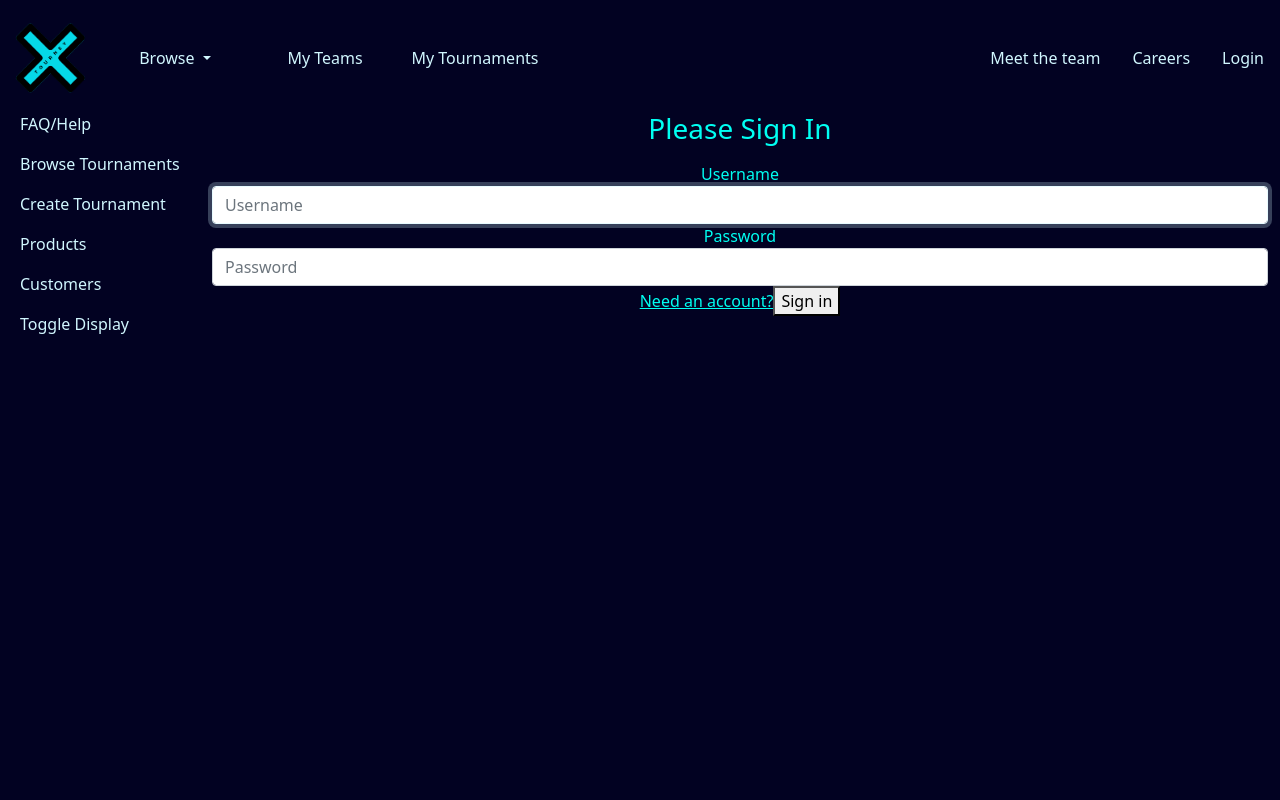
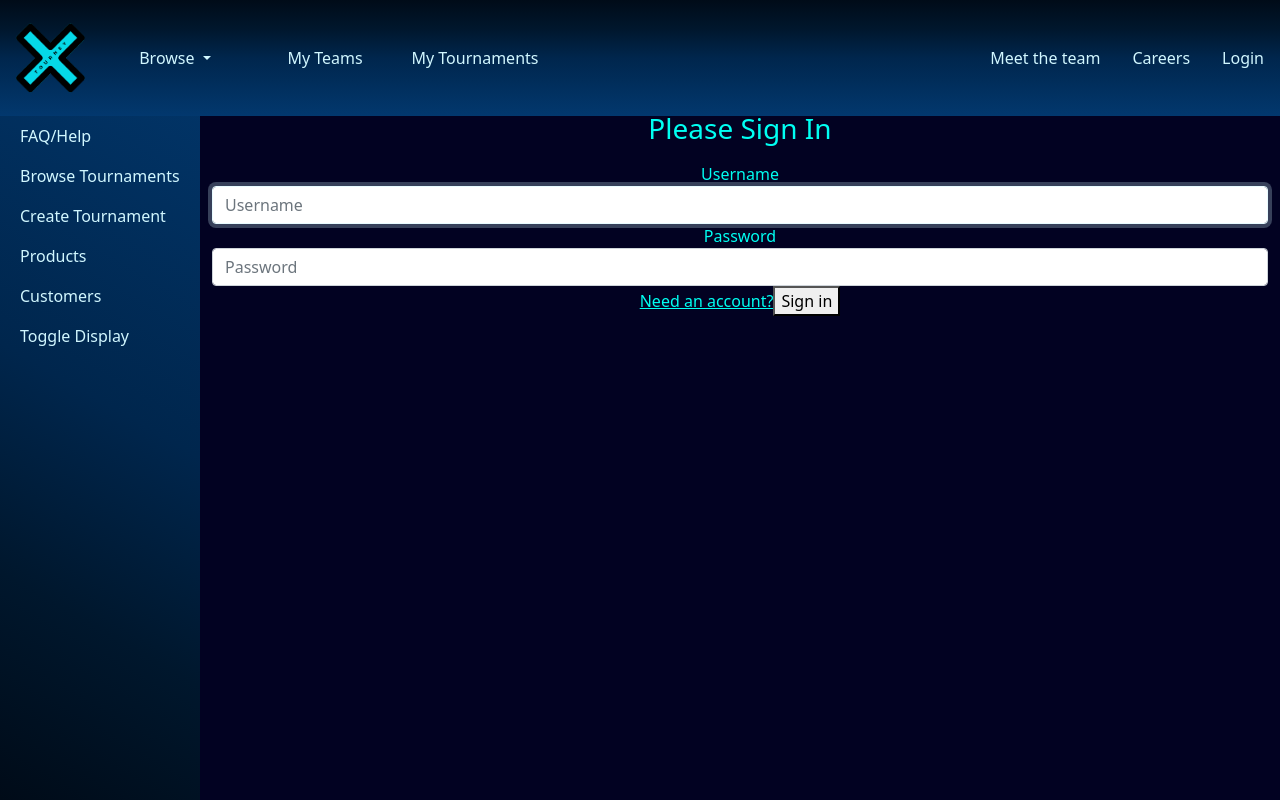
Before and after one commit to soli-codes/X-Tourney, a Vue app in the folder frontend/: page /login in a window 1280 px wide. Built offline with nearby package versions, Linux system fonts and the light colour scheme.

Commit message:
Create tournaments working

```diff
--- a/frontend/src/App.vue
+++ b/frontend/src/App.vue
@@ -38,10 +38,27 @@ html {
   background-color: #070222 !important;
 }
 
-.navigation-color {
-  background-color: #020222;
+.top-nav-color {
+  background: rgb(0, 11, 24);
+  background: linear-gradient(
+    180deg,
+    rgba(0, 11, 24, 1) 0%,
+    rgba(0, 23, 45, 1) 25%,
+    rgba(0, 38, 77, 1) 50%,
+    rgba(2, 56, 110, 1) 100%
+  );
 }
 
+.side-nav-color {
+  background: rgb(0, 11, 24);
+  background: linear-gradient(
+    30deg,
+    rgba(0, 11, 24, 1) 0%,
+    rgba(0, 23, 45, 1) 25%,
+    rgba(0, 38, 77, 1) 50%,
+    rgba(2, 56, 110, 1) 100%
+  );
+}
 .vh {
   height: 100vh;
 }
--- a/frontend/src/components/NavBar.vue
+++ b/frontend/src/components/NavBar.vue
@@ -1,6 +1,6 @@
 <template>
   <nav
-    class="navbar navbar-expand-lg navbar-primary navbar-dark navigation-color fixed-top"
+    class="navbar navbar-expand-lg navbar-primary navbar-dark top-nav-color fixed-top"
   >
     <a href="#">
       <img
--- a/frontend/src/components/Sidebar.vue
+++ b/frontend/src/components/Sidebar.vue
@@ -1,5 +1,5 @@
 <template>
-  <div class="p-1 text-white navigation-color">
+  <div class="p-1 text-white side-nav-color">
     <ul class="nav nav-pills flex-column padding">
       <li class="nav-item">
         <router-link :to="{ name: 'help' }" class="nav-link text-primary">
@@ -44,6 +44,6 @@
 }
 
 .padding {
-  padding-top: 100px;
+  padding-top: 112px;
 }
 </style>
--- a/frontend/src/services/TournamentsService.js
+++ b/frontend/src/services/TournamentsService.js
@@ -8,7 +8,7 @@ export default {
 
   // create tournament
   createTournament(tournament) {
-    return axios.post('/tournaments', tournament);
+    return axios.post('/tournaments/create', tournament);
   },
 
   // update tournament
--- a/frontend/src/views/TournamentCreate.vue
+++ b/frontend/src/views/TournamentCreate.vue
@@ -7,11 +7,14 @@
         aria-label="Select a game"
         id="gameOptions"
       >
-        <option value="1">Select a game</option>
-        <option value="2">Test</option>
-        <option value="3">Test</option>
-        <option value="4">Test</option>
-        <option value="5">Test</option>
+        <option value="0">Select a game</option>
+        <option
+          v-for="game in gameTypes"
+          :key="game.gameTypeId"
+          :value="game.gameTypeId"
+        >
+          {{ game.gameType }}
+        </option>
       </select>
     </div>
     <div class="form-group">
@@ -22,10 +25,8 @@
         id="eliminationType"
       >
         <option value="1">Select an elimination type</option>
-        <option value="2">Test</option>
-        <option value="3">Test</option>
-        <option value="4">Test</option>
-        <option value="5">Test</option>
+        <option value="2">Single Elimination</option>
+        <option value="3">Double Elimination</option>
       </select>
     </div>
     <div class="form-group">
@@ -99,7 +100,7 @@
         type="checkbox"
         name="Open registration"
         id="openRegistration"
-        v-model="tournament.open"
+        v-model="tournament.private"
       />
     </div>
     <div class="form-group">
@@ -107,7 +108,7 @@
       <input
         type="checkbox"
         name="Open Tournament"
-        id="open-tournament"
+        id="openTournament"
         v-model="tournament.open"
       />
     </div>
@@ -151,24 +152,28 @@ export default {
   methods: {
     createTournament() {
       const newTournament = {
-        name: this.tournament.name,
-        description: this.tournament.description,
-        open: this.tournament.open,
-        private: this.tournament.private,
-        maxTeams: this.tournament.maxTeams,
+        eliminationType: this.tournament.eliminationType,
         startDate: this.tournament.startDate,
-        startTime: this.tournament.startTime,
         endDate: this.tournament.endDate,
         signUpOpen: this.tournament.signupOpen,
         signUpClose: this.tournament.signupClose,
+        name: this.tournament.name,
+        description: this.tournament.description,
         gameTypeId: this.tournament.gameTypeId,
-        eliminationType: this.tournament.eliminationType,
+        maxTeamCount: this.tournament.maxTeams,
+        hostId: 4,
+        startTime: this.tournament.startTime,
+        open: this.tournament.open,
+        private: this.tournament.private,
       };
+      if (newTournament.tournamentImage == null) {
+        newTournament.tournamentImage = '..src/assets/X-Tourney_Logo.png';
+      }
       console.log(newTournament);
       TournamentService.createTournament(newTournament)
         .then((response) => {
           if (response.status === 201) {
-            this.$router.push(`/tournaments/${this.tournament.tournamentID}`);
+            console.log('wow we did it');
           }
         })
         .catch((error) => {
@@ -177,7 +182,7 @@ export default {
     },
   },
   created() {
-    GamesService.getGames.then((response) => {
+    GamesService.getGames().then((response) => {
       this.gameTypes = response.data;
     });
   },
@@ -187,7 +192,7 @@ export default {
         .getElementById('gameOptions')
         .insertAdjacentHTML(
           'beforeend',
-          `<option value="${game.game_type_id}">${game.game_type}</option>`
+          `<option value="${game.gameTypeId}">${game.gameType}</option>`
         );
     });
   },
```
